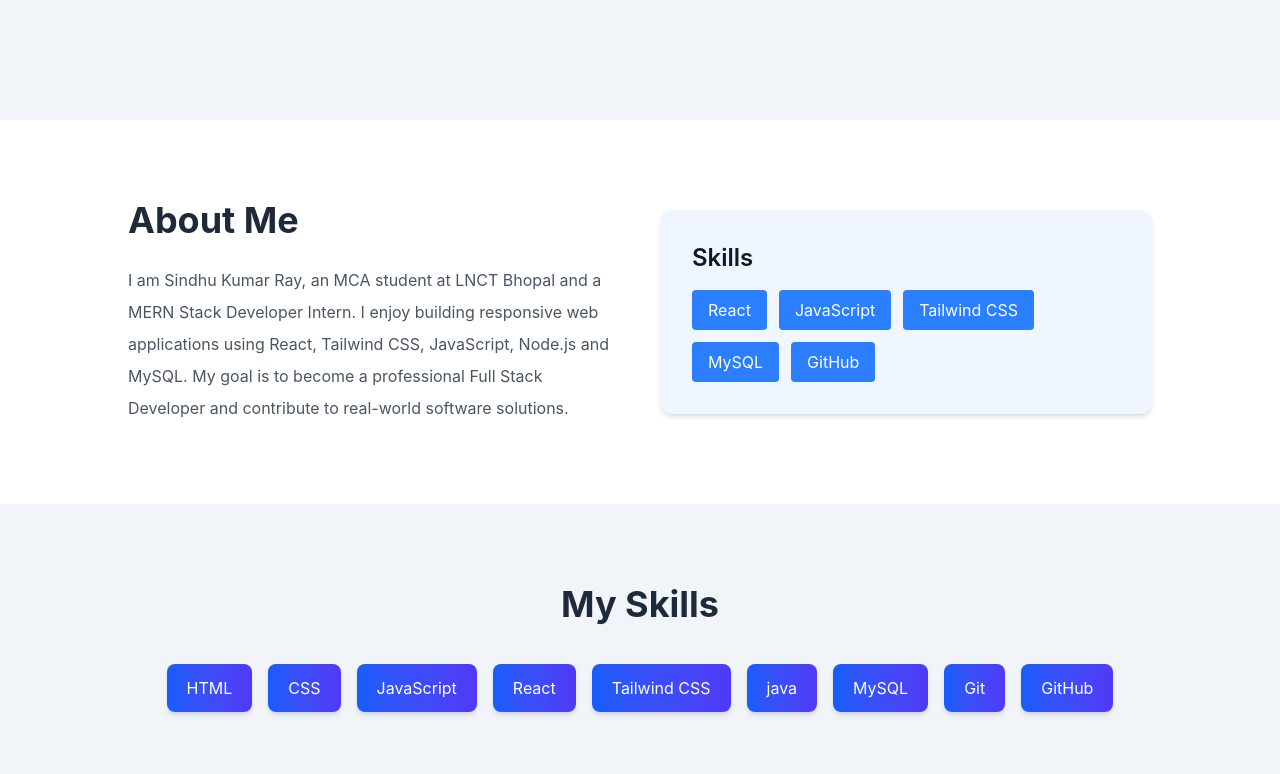
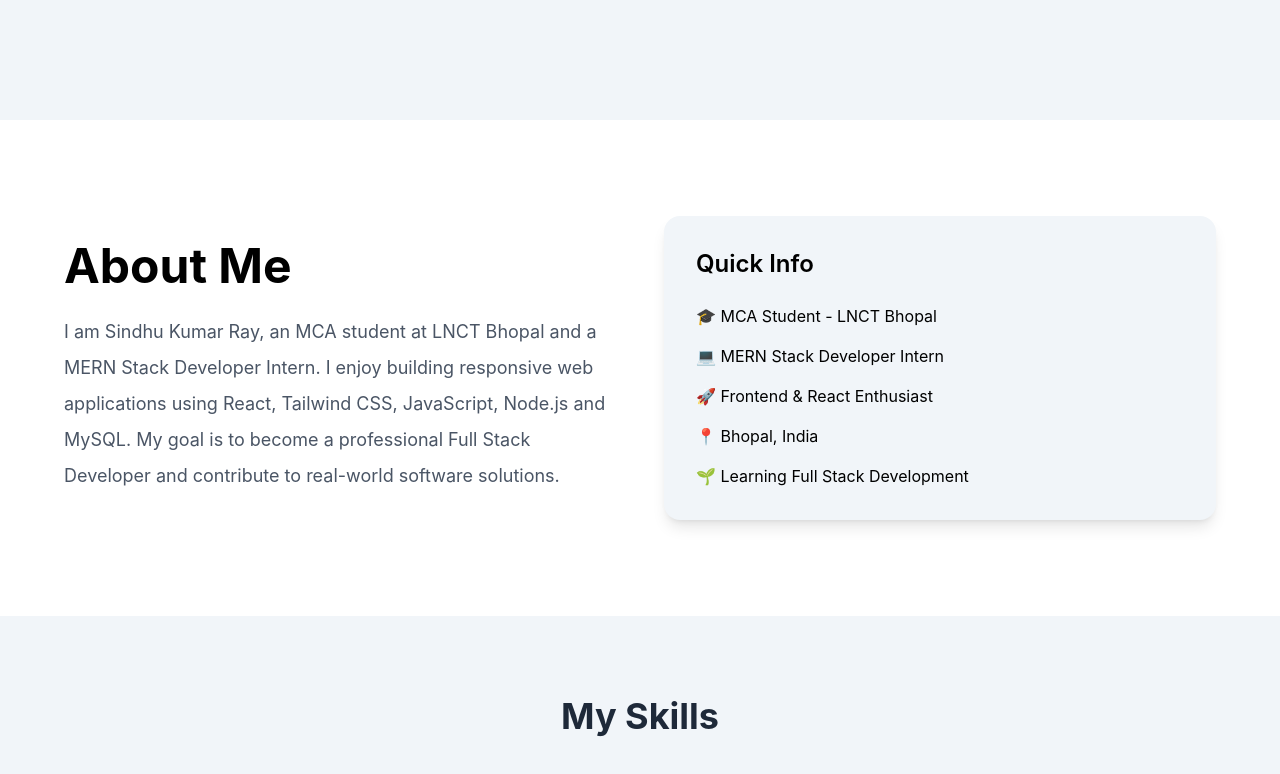
Before and after one commit to sindhukumarray/portfolio-website, a React (Vite) app: page / in a window 1280 px wide. Shown: the part 680-1454 px from the top of the page. Built offline with nearby package versions, Linux system fonts and the light colour scheme.

Commit message:
Improve about section UI

```diff
--- a/src/components/About.jsx
+++ b/src/components/About.jsx
@@ -1,21 +1,23 @@
 export default function About() {
-return ( <section
+  return (
+    <section
       id="about"
       className="
-   py-20
+      py-24
       px-6
       bg-white
       dark:bg-slate-900
       text-black
       dark:text-white
       "
- > <div
+    >
+      <div
         className="
-     max-w-5xl
+        max-w-6xl
         mx-auto
         grid
         md:grid-cols-2
-     gap-10
+        gap-12
         items-center
         "
       >
@@ -25,10 +27,9 @@ return ( <section
           <h2
             className="
             text-4xl
+            md:text-5xl
             font-bold
             mb-6
-        text-gray-800
-        dark:text-white
             "
           >
             About Me
@@ -36,22 +37,22 @@ return ( <section
 
           <p
             className="
+            text-lg
+            leading-9
             text-gray-600
             dark:text-gray-300
-        leading-8
             "
           >
-        I am Sindhu Kumar Ray, an MCA student
-        at LNCT Bhopal and a MERN Stack
-        Developer Intern.
+            I am Sindhu Kumar Ray, an MCA student at
+            LNCT Bhopal and a MERN Stack Developer Intern.
 
-        I enjoy building responsive web
-        applications using React, Tailwind CSS,
-        JavaScript, Node.js and MySQL.
+            I enjoy building responsive web applications
+            using React, Tailwind CSS, JavaScript,
+            Node.js and MySQL.
 
-        My goal is to become a professional
-        Full Stack Developer and contribute to
-        real-world software solutions.
+            My goal is to become a professional Full
+            Stack Developer and contribute to real-world
+            software solutions.
           </p>
         </div>
 
@@ -59,54 +60,31 @@ return ( <section
 
         <div
           className="
-      bg-blue-50
+          bg-slate-100
           dark:bg-slate-800
           p-8
-      rounded-xl
-      shadow-md
+          rounded-2xl
+          shadow-lg
           "
         >
           <h3
             className="
             text-2xl
             font-semibold
-        mb-4
-        text-gray-900
-        dark:text-white
+            mb-6
             "
           >
-        Skills
+            Quick Info
           </h3>
 
-      <div
-        className="
-        flex
-        flex-wrap
-        gap-3
-        "
-      >
-        <span className="bg-blue-500 text-white px-4 py-2 rounded">
-          React
-        </span>
-
-        <span className="bg-blue-500 text-white px-4 py-2 rounded">
-          JavaScript
-        </span>
-
-        <span className="bg-blue-500 text-white px-4 py-2 rounded">
-          Tailwind CSS
-        </span>
-
-        <span className="bg-blue-500 text-white px-4 py-2 rounded">
-          MySQL
-        </span>
-
-        <span className="bg-blue-500 text-white px-4 py-2 rounded">
-          GitHub
-        </span>
+          <div className="space-y-4">
+            <p>🎓 MCA Student - LNCT Bhopal</p>
+            <p>💻 MERN Stack Developer Intern</p>
+            <p>🚀 Frontend & React Enthusiast</p>
+            <p>📍 Bhopal, India</p>
+            <p>🌱 Learning Full Stack Development</p>
           </div>
         </div>
-
       </div>
     </section>
   );
```
Lines whose indentation alone changed are shown as unchanged.
